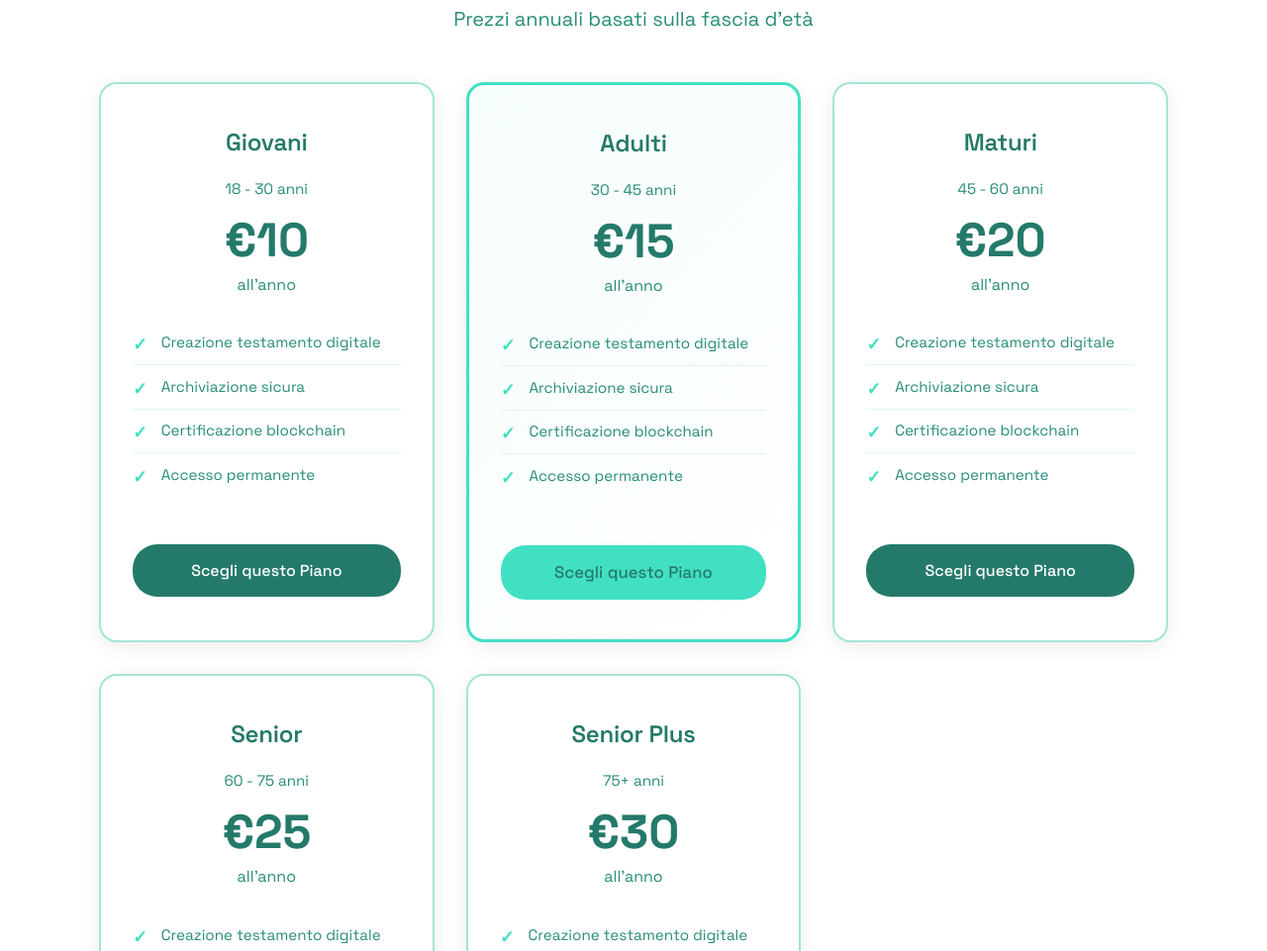
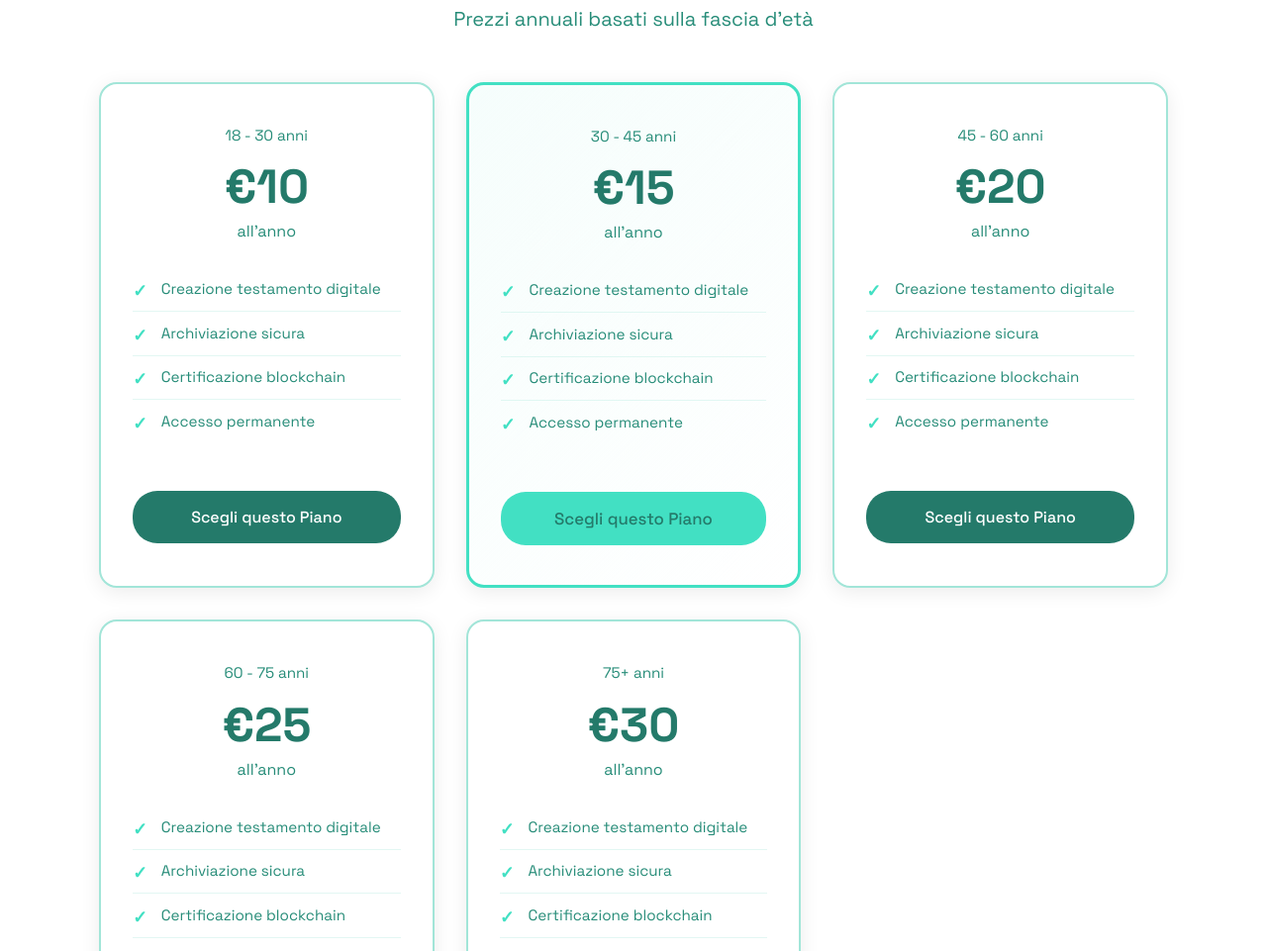
Before and after one commit to chiara-moretti/DoYouRemember, a website: page abbonamenti.html in a window 1280 px wide. Shown: the part 1278-2239 px from the top of the page at 99% size. Drawn offline with Linux system fonts and the light colour scheme.

Commit message:
Rimosse etichette descrittive dalle card abbonamenti - mostrate solo fasce d'età

```diff
--- a/abbonamenti.html
+++ b/abbonamenti.html
@@ -279,7 +279,6 @@
                     <p class="pricing-subtitle" style="margin-bottom: 3rem;">Prezzi annuali basati sulla fascia d'età</p>
                     <div class="pricing-grid">
                         <div class="pricing-card">
-                            <h4 class="pricing-plan-name">Giovani</h4>
                             <div class="pricing-age-range">18 - 30 anni</div>
                             <div class="pricing-price">€10</div>
                             <div class="pricing-period">all'anno</div>
@@ -293,7 +292,6 @@
                         </div>
 
                         <div class="pricing-card featured">
-                            <h4 class="pricing-plan-name">Adulti</h4>
                             <div class="pricing-age-range">30 - 45 anni</div>
                             <div class="pricing-price">€15</div>
                             <div class="pricing-period">all'anno</div>
@@ -307,7 +305,6 @@
                         </div>
 
                         <div class="pricing-card">
-                            <h4 class="pricing-plan-name">Maturi</h4>
                             <div class="pricing-age-range">45 - 60 anni</div>
                             <div class="pricing-price">€20</div>
                             <div class="pricing-period">all'anno</div>
@@ -321,7 +318,6 @@
                         </div>
 
                         <div class="pricing-card">
-                            <h4 class="pricing-plan-name">Senior</h4>
                             <div class="pricing-age-range">60 - 75 anni</div>
                             <div class="pricing-price">€25</div>
                             <div class="pricing-period">all'anno</div>
@@ -335,7 +331,6 @@
                         </div>
 
                         <div class="pricing-card">
-                            <h4 class="pricing-plan-name">Senior Plus</h4>
                             <div class="pricing-age-range">75+ anni</div>
                             <div class="pricing-price">€30</div>
                             <div class="pricing-period">all'anno</div>
```
